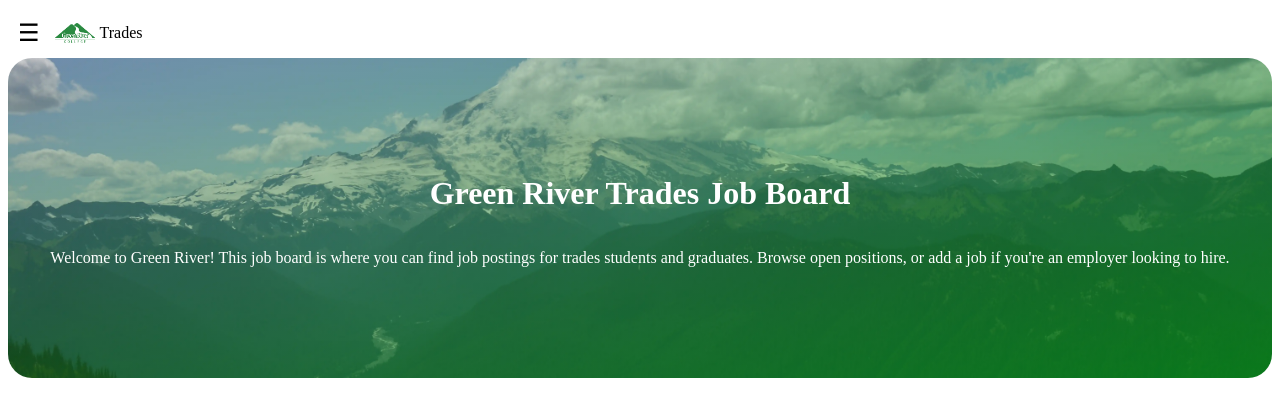
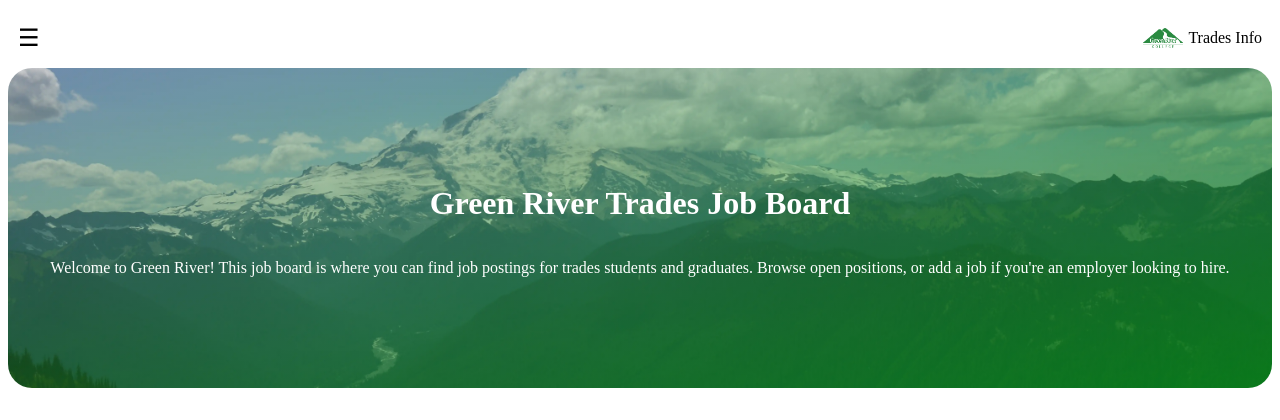
Before and after one commit to rrmez2005-pixel/Sprints, a Node server app: page / in a window 1280 px wide. Shown: the top 420 px of the page. Run offline with Node 20, Linux system fonts and the light colour scheme; data that the repository does not hold is empty; some libraries are stand-ins or nearby versions.

Commit message:
trade link updated

```diff
--- a/public/styles/styles.css
+++ b/public/styles/styles.css
@@ -130,6 +130,19 @@ nav {
 .guideNav {
     display: flex;
     align-items: center;
+    justify-content: space-between;
+}
+
+.tradesLink {
+    display: flex;
+    align-items: center;
+    padding: 5px 10px;
+    text-decoration: none;
+    color: inherit;
+}
+
+.tradesLink:hover {
+    background-color: orange;
 }
 
 .GRCtrades {
--- a/views/home.ejs
+++ b/views/home.ejs
@@ -23,9 +23,10 @@
         <%- include('partials/hamb') %>
 
         <!-- GRC website logo link -->
-        <a href="https://www.greenriver.edu/students/academics/areas-of-interest/program-maps/trades-industrial-tech-aviation-natural-resources/index.html" target="blank">
+        <a class="tradesLink" href="https://www.greenriver.edu/students/academics/areas-of-interest/program-maps/trades-industrial-tech-aviation-natural-resources/index.html" target="_blank">
             <img id="GRCimage" src="/images/GRC.png" alt="Green River College Logo">
-        </a> <p>Trades</p>
+            <p>Trades Info</p>
+        </a>
     </div>
     <header>
         <div id="header">
```
